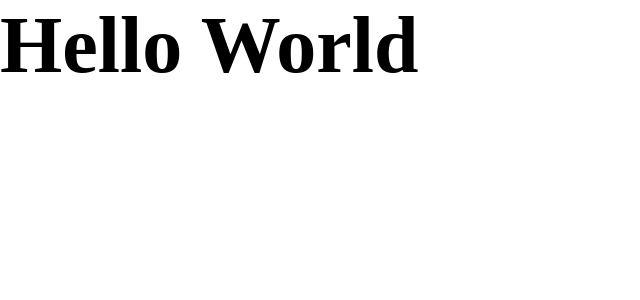
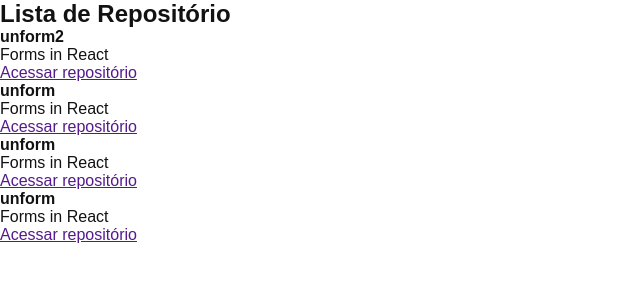
Before and after one commit to mfrcaio/01-github-explorer-ignite, a React app: page / in a window 1280 px wide. Shown: the top 300 px of the page, without its empty margins (0-640 px from the left). Built offline with nearby package versions, Linux system fonts and the light colour scheme.

Commit message:
Incluindo lista de Repositorios

```diff
--- a/src/App.jsx
+++ b/src/App.jsx
@@ -1,6 +1,6 @@
+import { RepositoryList } from "./components/RepositoryList";
 import "./styles/global.scss";
 
 export function App() {
-  // throw new Error("eita, caio!");
-  return <h1>Hello World</h1>;
+  return <RepositoryList />;
 }
--- /dev/null
+++ b/src/components/RepositoryList.jsx
@@ -0,0 +1,32 @@
+const RepositoryName = "unform2";
+
+export function RepositoryList() {
+  return (
+    <section className="repository-list">
+      <h1>Lista de Repositório</h1>
+
+      <ul>
+        <li>
+          <strong>{RepositoryName}</strong>
+          <p>Forms in React</p>
+          <a href="">Acessar repositório</a>
+        </li>
+        <li>
+          <strong>unform</strong>
+          <p>Forms in React</p>
+          <a href="">Acessar repositório</a>
+        </li>
+        <li>
+          <strong>unform</strong>
+          <p>Forms in React</p>
+          <a href="">Acessar repositório</a>
+        </li>
+        <li>
+          <strong>unform</strong>
+          <p>Forms in React</p>
+          <a href="">Acessar repositório</a>
+        </li>
+      </ul>
+    </section>
+  );
+}
--- a/src/styles/global.scss
+++ b/src/styles/global.scss
@@ -5,9 +5,6 @@
 }
 
 body {
-  font: Arial, Helvetica, sans-serif;
-  background-color: #fff;
-  h1 {
-    font-size: 80px;
-  }
+  font: 16px "Arial", Helvetica, sans-serif;
+  color: #121214;
 }
```
